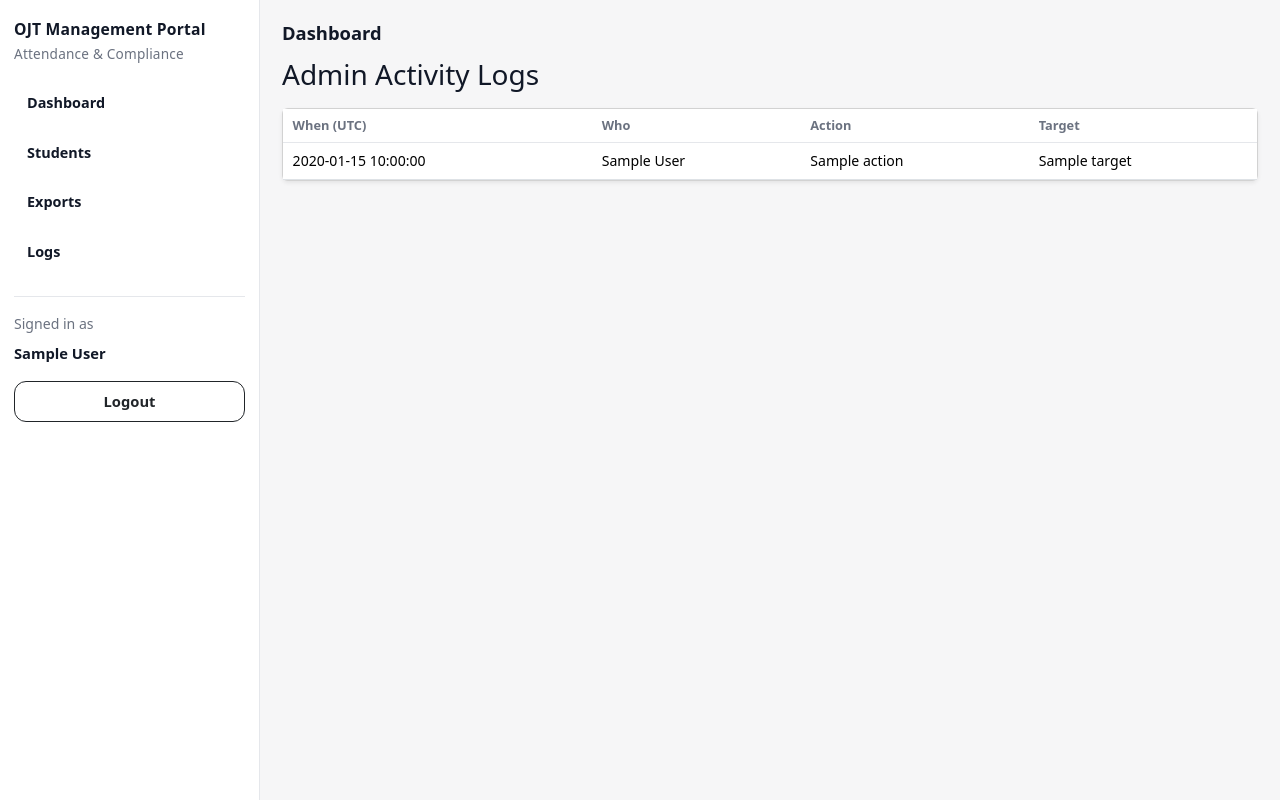
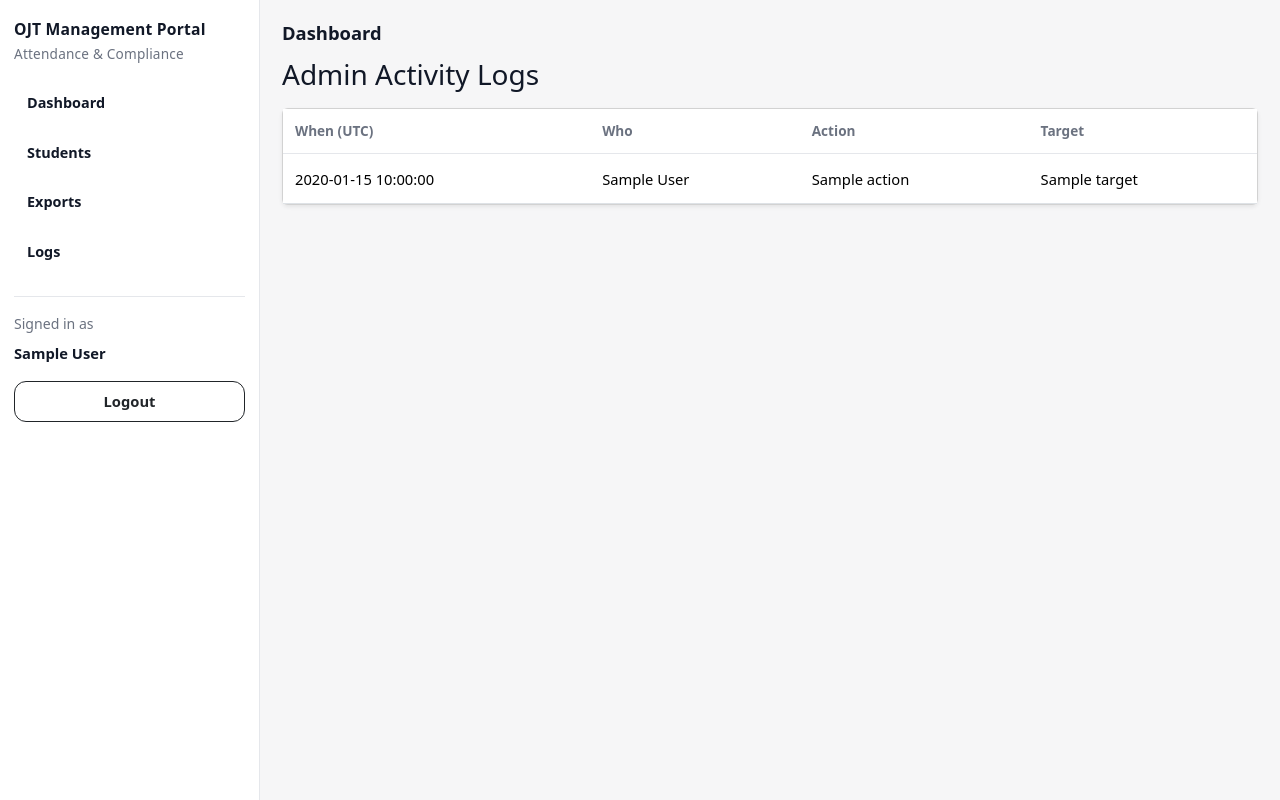
Before and after one commit to YuriBeginner/messenger-dtr, a Flask app: page /admin/logs in a window 1280 px wide. Run offline with Flask 3, Linux system fonts and the light colour scheme; the visitor is signed in with stand-in values (Sample User, id 1); a database or web service that is not in the repository returns one stand-in record (values such as "Sample title"); some libraries are stand-ins or nearby versions.

Commit message:
Update base.html

```diff
--- a/templates/admin/base.html
+++ b/templates/admin/base.html
@@ -90,15 +90,14 @@
     /* Badges: smaller + softer (premium grayscale system) */
     .badge-soft {
       border-radius: 999px;
-      padding: 4px 8px;
+      padding: 5px 10px;
       font-weight: 600;
-      font-size: 0.75rem;
+      font-size: 0.78rem;
       line-height: 1;
       display: inline-flex;
       align-items: center;
-      gap: 6px;
-      white-space: nowrap;
     }
+
     .b-gray  { background:#f3f4f6; color:#374151; border:1px solid #e5e7eb; }
     .b-green { background:#eaf7f1; color:#065f46; border:1px solid #d1fae5; }
     .b-yellow{ background:#fefce8; color:#854d0e; border:1px solid #fde68a; }
@@ -114,10 +113,17 @@
     .table tbody td { vertical-align: middle; }
     .table a { text-decoration: none; }
 
-    .table-sm td, .table-sm th {
-      padding: 0.45rem 0.60rem; /* tighter rows */
-      font-size: 0.88rem;
+    .table thead th {
+      padding: 0.75rem 0.75rem;
+      font-size: 0.85rem;
+      font-weight: 600;
     }
+
+    .table tbody td {
+      padding: 0.85rem 0.75rem;
+      font-size: 0.92rem;
+    }
+
 
     /* Inputs */
     .form-control {
```
